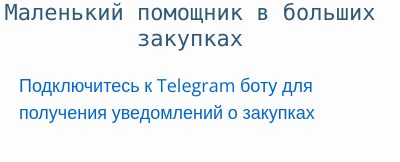
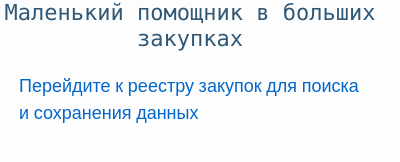
Before and after one commit to BJCreslin/naidiZakupkuChromeExtension, a browser extension: page extension/popup.html in a window 400 px wide. Shown: the top 162 px of the page. Drawn offline with nearby package versions, Linux system fonts and the light colour scheme; no server answers.

Commit message:
изменил уведомление

```diff
--- a/extension/popup.html
+++ b/extension/popup.html
@@ -18,8 +18,8 @@
         </h1>
     </div>
     <div class="description">
-        <a href="https://telegram.me/mHelperTestTgBot" target="_blank" rel="noopener" style="color: #0066cc; text-decoration: none;">
-            Подключитесь к Telegram боту для получения уведомлений о закупках
+        <a href="https://zakupki.gov.ru/epz/order/extendedsearch/results.html" target="_blank" rel="noopener" style="color: #0066cc; text-decoration: none;">
+            Перейдите к реестру закупок для поиска и сохранения данных
         </a>
     </div>
     <div class="tg_number">
```
Also changed, not shown: extension/application.js (+7 -0 lines).
